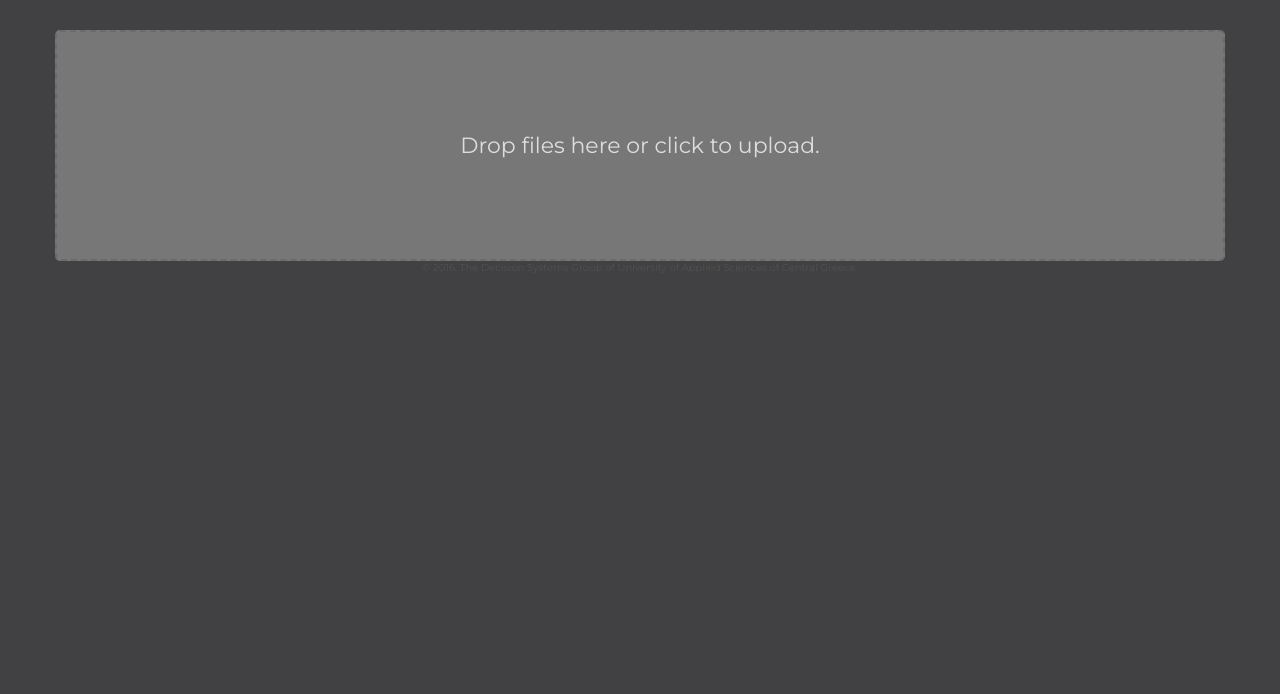
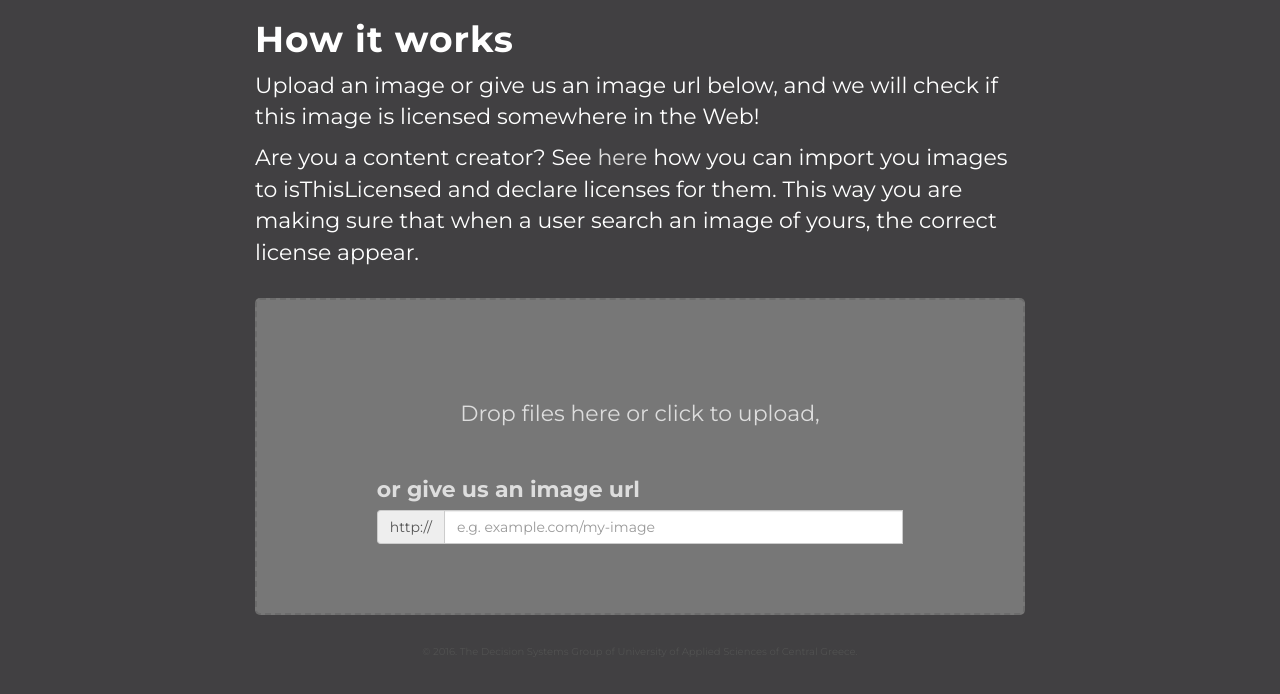
Before and after one commit to DecisionSystemsGroup/isThisLicensed, a PHP site: page / in a window 1280 px wide. Shown: the part 52-746 px from the top of the page. Run offline with PHP 8.4, Linux system fonts and the light colour scheme; some libraries are stand-ins or nearby versions.

Commit message:
Improve search.php
- add input for url submission
- add info for users

```diff
--- a/css/p.style.css
+++ b/css/p.style.css
@@ -1,4 +1,5 @@
 footer{
+	margin-top: 30px;
  	font-size: 10px;
  	text-align: center;
  	color: #515151;
@@ -21,7 +22,7 @@ footer a:link, a:active, a:visited{
     color: #ddd;
     background-color: #777777;
     border-radius: 5px;
-    min-height: 150px;
+    min-height: 50px;
     padding: 54px 54px;
     box-sizing: border-box;
 }
@@ -32,3 +33,20 @@ footer a:link, a:active, a:visited{
     text-align: center;
     margin: 2em 0;
 }
+.dropzone label{
+	text-align: center;
+}
+.dropzone .form-group{
+	width:80%;
+	margin-left: auto;
+	margin-right: auto;
+}
+a:link, a:active, a:visited{
+ 	color: #ddd;
+ 	text-decoration: none;
+ }
+
+a:hover{
+ 	color: #fff;
+ 	text-decoration: none;
+ }
--- a/includes/search.php
+++ b/includes/search.php
@@ -1,8 +1,27 @@
-<div id="dropzone">
-	<form action="" method="post" class="dropzone needsclick dz-clickable" id="image-upload">
-		<div class="dz-message needsclick">
-    		Drop files here or click to upload.<br>
-    		<span class="note needsclick"></span>
-  </div>
-	</form>
+<div class="row">
+	<div class="col-md-8 col-md-offset-2">
+		<h1>How it works</h1>
+		<p>
+			Upload an image or give us an image url below, and we will check if this image is licensed somewhere in the Web!
+		</p>
+		<p>
+			Are you a content creator? See <a href="import.php">here</a> how you can import you images to isThisLicensed and declare licenses for them. This way you are making sure that when a user search an image of yours, the correct license appear.
+		</p>
+		<div id="dropzone">
+			<form action="index.php" method="post" class="dropzone needsclick dz-clickable" id="image-upload">
+				<div class="dz-message needsclick">
+		    		Drop files here or click to upload,<br>
+		    		<span class="note needsclick"></span>
+		  		</div>
+		  		<div class="form-group">
+			    	<label for="image-url">or give us an image url</label>
+			    	<div class="input-group ">
+				    	<div class="input-group-addon">http://</div>
+				    	<input type="text" class="form-control" id="image-url" placeholder="e.g. example.com/my-image" />
+			    		<span class="hidden" aria-hidden="true"></span>
+			    	</div>
+			  	</div>
+		  	</form>
+		</div>
+	</div>
 </div>
```
